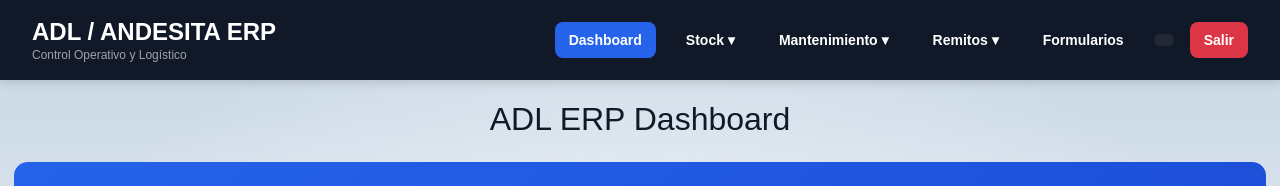
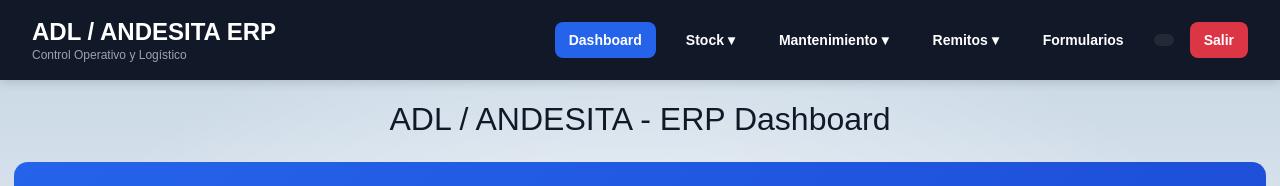
Before and after one commit to miguelkenny/adl-app, a SvelteKit app: page / in a window 1280 px wide. Shown: the top 186 px of the page. Built offline with nearby package versions, Linux system fonts and the light colour scheme; no server answers; sample sign-in values are in the browser's storage.

Commit message:
first commit

```diff
--- a/src/routes/+page.svelte
+++ b/src/routes/+page.svelte
@@ -78,7 +78,7 @@
 	}
 </script>
 <div class="dashboard-container">
-	<h1>ADL ERP Dashboard</h1>
+	<h1>ADL / ANDESITA - ERP Dashboard</h1>
 
 	<div class="welcome">
 		<h2>
```
